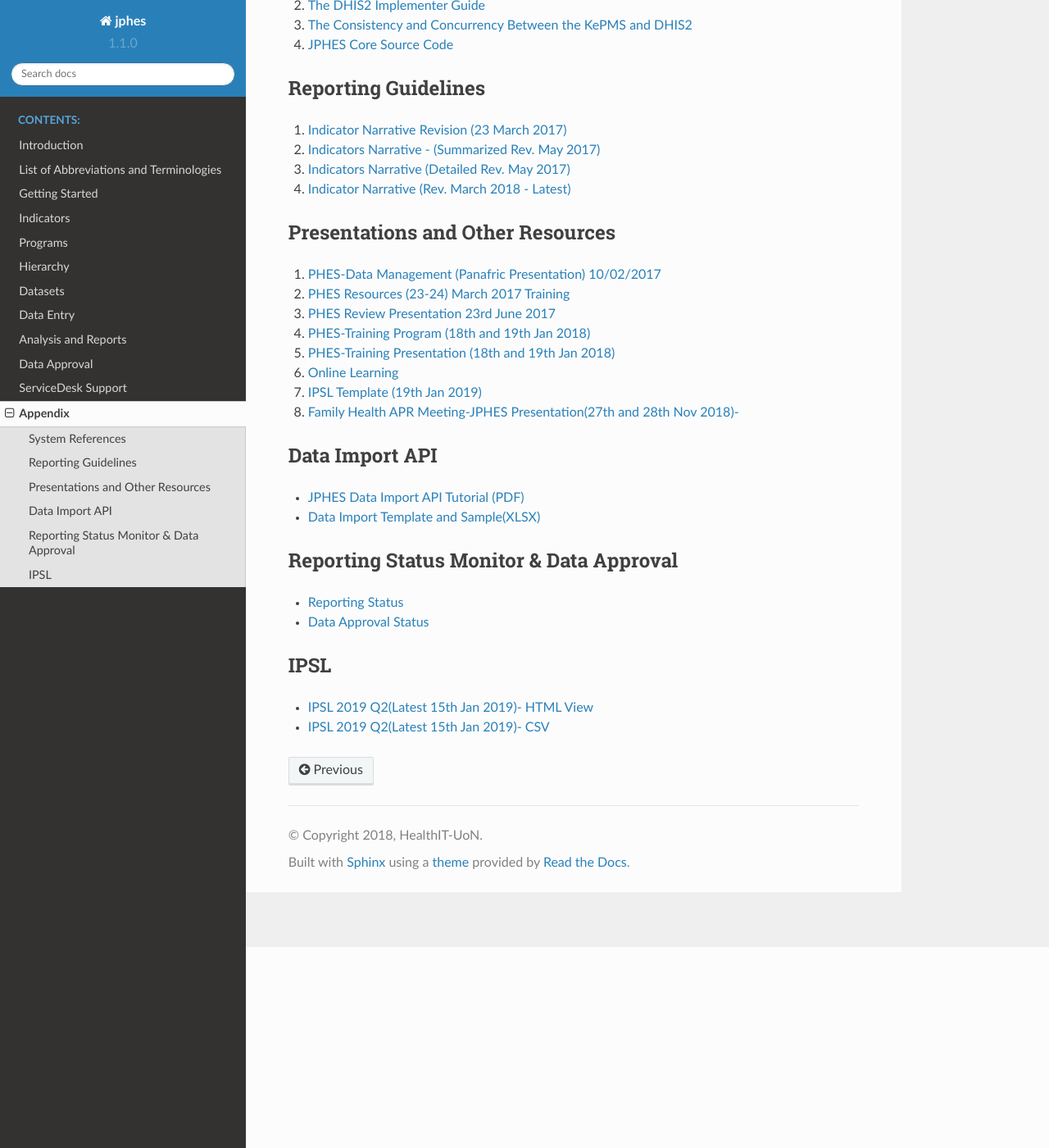
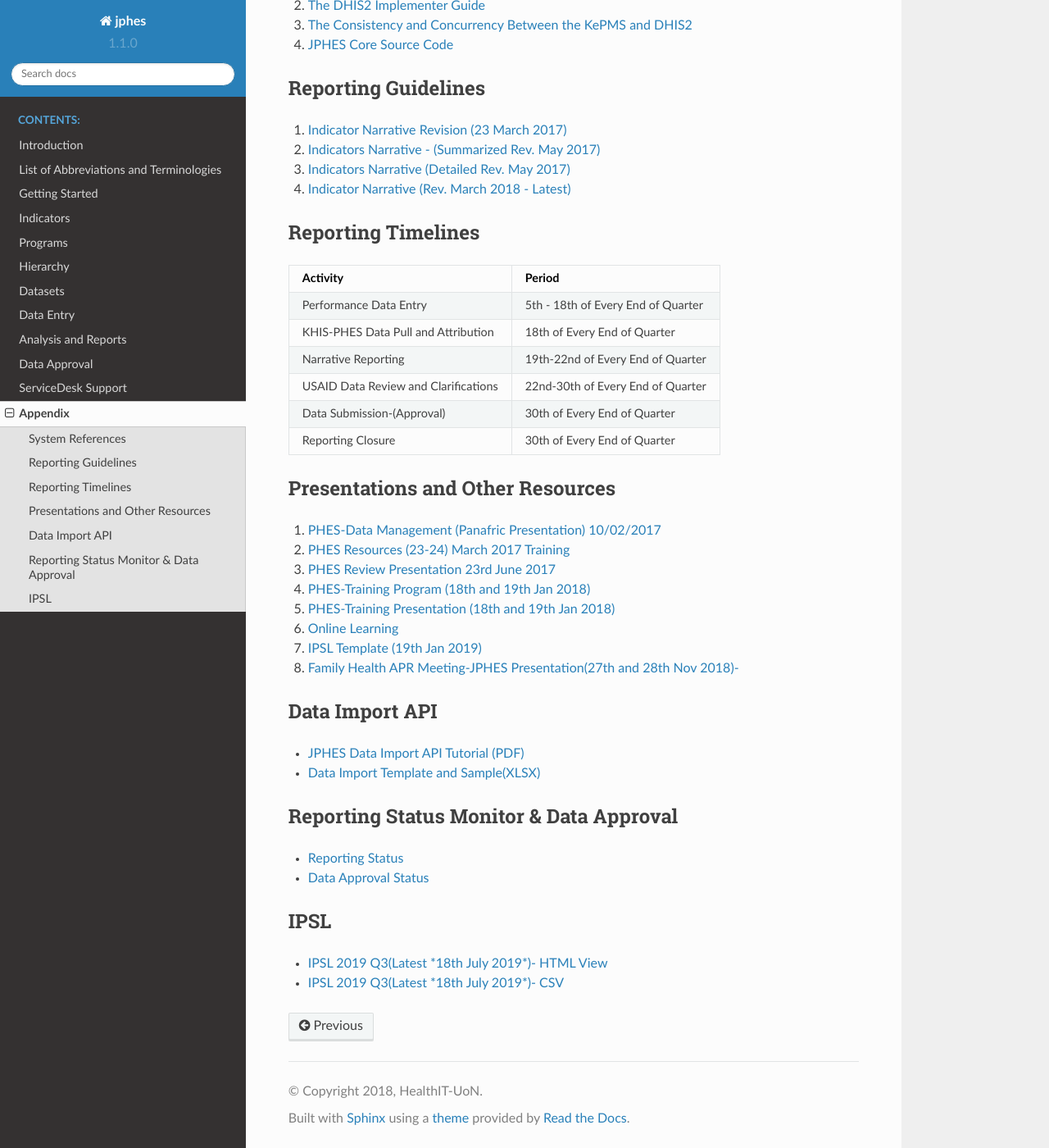
Before and after one commit to uonafya/jphes-docs, a Sphinx documentation site: the page built from source/appendix.rst, in a window 1280 px wide and 1400 px high, scrolled down 245 px. Shown: the whole window at 82% size. Built offline with Sphinx 7.4.7 and the Read the Docs theme 2.0.0, drawn with Linux system fonts in a browser that asks for light colours.

Commit message:
added reporting timelines

```diff
--- a/source/appendix.rst
+++ b/source/appendix.rst
@@ -20,6 +20,26 @@ Reporting Guidelines
 2. `Indicators Narrative - (Summarized Rev. May 2017) <https://docs.google.com/spreadsheets/d/1H5mC78PS0zCzWe0y-jQF5D7T1Aqr_4VtnSiln-cvBys/pubhtml>`_
 3. `Indicators Narrative (Detailed Rev. May 2017) <_static/resources/Additional_Indicator_Narratives_23-06-2017.zip>`_
 4. `Indicator Narrative (Rev. March 2018 - Latest) <https://docs.google.com/spreadsheets/d/e/2PACX-1vSmk0FDE5i_ZvCULIcBHaMN7vy6KS8MxIsnRDJ9tQHtHa-p-J4JguApAxXWgFgkRDxJaFP361MtXhSk/pubhtml>`_
+
+Reporting Timelines
+-----------------------
+
++-------------------------------------+----------------------------------------------+
+| **Activity**                        | **Period**                                   |
++=====================================+==============================================+
+| Performance Data Entry              | 5th - 18th of Every End of Quarter           |
++-------------------------------------+----------------------------------------------+
+| KHIS-PHES Data Pull and Attribution | 18th of Every End of Quarter                 |
++-------------------------------------+----------------------------------------------+
+| Narrative Reporting                 | 19th-22nd of Every End of Quarter            |
++-------------------------------------+----------------------------------------------+
+| USAID Data Review and Clarifications| 22nd-30th of Every End of Quarter            |
++-------------------------------------+----------------------------------------------+
+| Data Submission-(Approval)          | 30th of Every End of Quarter                 |
++-------------------------------------+----------------------------------------------+
+| Reporting Closure                   | 30th of Every End of Quarter                 |
++-------------------------------------+----------------------------------------------+
+
 
 Presentations and Other Resources
 -----------------------------------
@@ -48,5 +68,5 @@ Reporting Status Monitor & Data Approval
 IPSL
 -----------
 
-- `IPSL 2019 Q2(Latest 15th Jan 2019)- HTML View <https://jphesportal.uonbi.ac.ke/api/sqlViews/OmFVlTZfHTm/data.html+css>`_
-- `IPSL 2019 Q2(Latest 15th Jan 2019)- CSV <_static/resources/IPSL2019Q2.csv>`_
+- `IPSL 2019 Q3(Latest *18th July 2019*)- HTML View <https://jphesportal.uonbi.ac.ke/api/sqlViews/OmFVlTZfHTm/data.html+css>`_
+- `IPSL 2019 Q3(Latest *18th July 2019*)- CSV <_static/resources/IPSL_2019Q3.csv>`_
```
